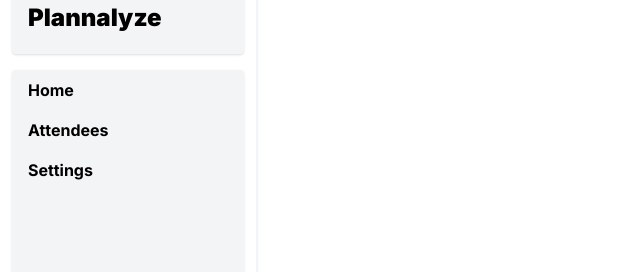
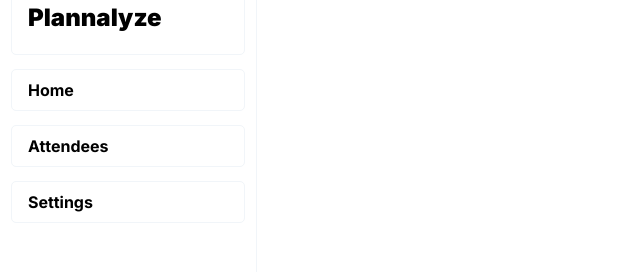
Before and after one commit to koolkiddev/plannalyze, a Next.js app: page /dashboard/attendees in a window 1280 px wide. Shown: the part 130-402 px from the top of the page, without its empty margins (0-640 px from the left). Built offline with nearby package versions, Linux system fonts and the light colour scheme; no server answers; the database is empty.

Commit message:
sidenav changes

```diff
--- a/src/app/ui/dashboard/side-nav.tsx
+++ b/src/app/ui/dashboard/side-nav.tsx
@@ -2,9 +2,9 @@ import Link from 'next/link';
 
 export default function SideNav() {
   return (
-    <div className="flex h-full flex-col px-3 py-4 md:px-2 outline outline-2 outline-slate-100 shadow-md">
+    <div className="flex h-full flex-col px-3 py-4 md:px-2 outline outline-1 outline-slate-100">
       {/* title */}
-      <div className="rounded bg-gray-100 mb-4 mr-1 ml-1 shadow">
+      <div className="rounded mb-4 mr-1 ml-1 outline outline-1 outline-slate-100">
         <Link
           className="mb-2 flex h-20 items-end justify-start p-4 md:h-40"
           href="/"
@@ -18,22 +18,22 @@ export default function SideNav() {
       </div>
 
       {/* nav links */}
-      <div className="flex grow flex-row p-2 mb-4 mr-1 ml-1 justify-between space-x-4 md:flex-col md:space-x-0 md:space-y-4 rounded bg-gray-100 shadow">
-        <div className="hover:bg-gray-200">
+      <div className="flex grow flex-row mb-4 mr-1 ml-1 justify-between space-x-4 md:flex-col md:space-x-0 md:space-y-4">
+        <div className="hover:bg-gray-50 rounded p-2 outline outline-1 outline-slate-100">
           <Link className="w-full font-bold py-2 p-2 mb-auto rounded-xl" href="/dashboard/">Home</Link>
         </div>
-        <div className="hover:bg-gray-200">
+        <div className="hover:bg-gray-50 rounded p-2 outline outline-1 outline-slate-100">
           <Link className="w-full font-bold py-2 p-2 mb-auto rounded" href="/dashboard/attendees">Attendees</Link>
         </div>
-        <div className="hover:bg-gray-200">
+        <div className="hover:bg-gray-50 rounded p-2 outline outline-1 outline-slate-100">
           <Link className="w-full font-bold py-2 p-2 mb-auto rounded" href="/dashboard/">Settings</Link>
         </div>
         <div className="hidden h-auto w-full grow rounded-md md:block"></div>
       </div>
 
       {/* sign out */}
-      <div className="rounded bg-gray-100 mr-1 ml-1 shadow">
-        <button className="bg-base-100 hover:bg-base-200 font-bold py-2 px-2">
+      <div className="rounded mr-1 ml-1 outline outline-1 outline-slate-100">
+        <button className="font-bold py-2 px-2 p-2">
           <Link href="/">Sign out</Link>
         </button>
       </div>
```
